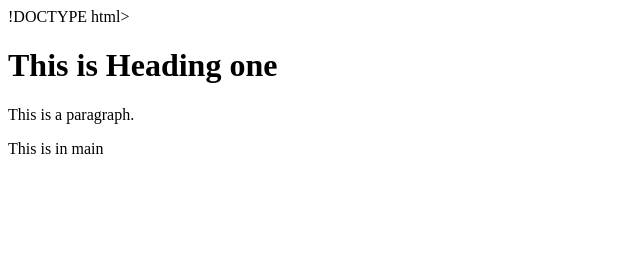
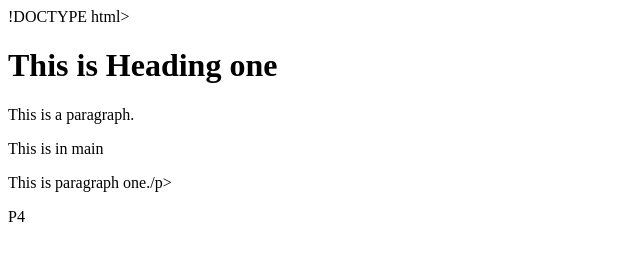
Before and after one commit to KatzDotan/RepoOne, a plain HTML site: page index.html in a window 1280 px wide. Shown: the whole page, without its empty margins (0-640 px from the left). Drawn offline with Linux system fonts and the light colour scheme.

Commit message:
index.html change2

```diff
--- a/index.html
+++ b/index.html
@@ -9,5 +9,7 @@
 <p>This is a paragraph.</p>
   <p>This is in main</p>
 
+<p>This is  paragraph one./p>
+<p>P4</p>
 </body>
 </html>
```
